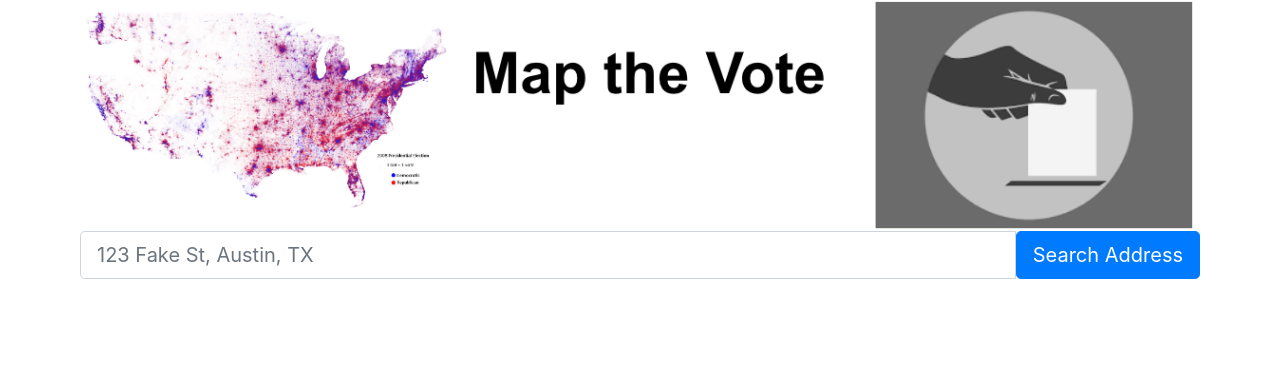
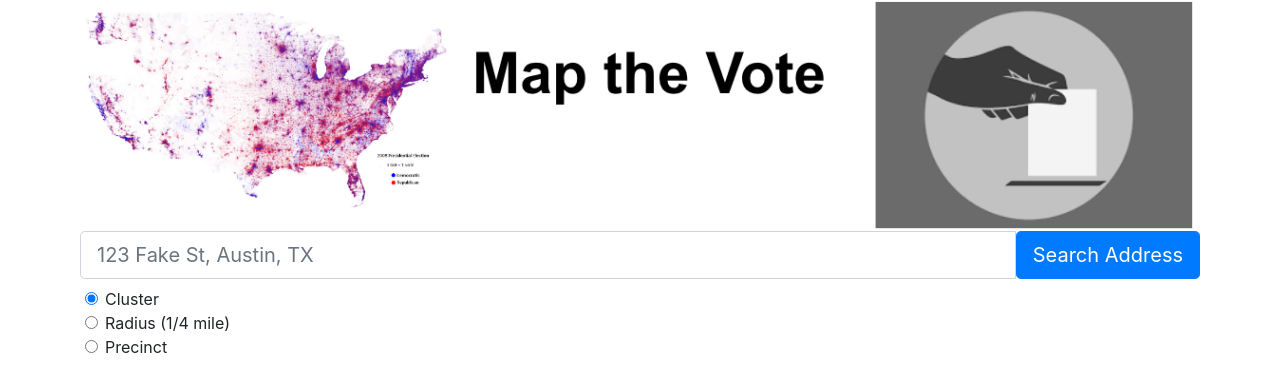
Before and after one commit to codyschank/application, a Flask app: page / in a window 1280 px wide. Shown: the top 392 px of the page. Run offline with Flask 2, Linux system fonts and the light colour scheme; parts of the project's set-up code (start-up, migrations or seed data) failed here and were passed over; some libraries are stand-ins or nearby versions.

Commit message:
Added new features

```diff
--- a/mapthevote/app.py
+++ b/mapthevote/app.py
@@ -1,6 +1,7 @@
-from flask import Flask, render_template, flash, request, Response, send_file
+from flask import Flask, render_template, flash, request, Response, session
 from flask_googlemaps import GoogleMaps
 from flask_googlemaps import Map
+from io import StringIO
 from secrets import *
 
 import googlemaps
@@ -29,9 +30,7 @@ GoogleMaps(app)
 # Connect to make queries using psycopg2
 con = psycopg2.connect(host=endpoint, database=dbname, user=username, password=password)
 
-
-
-def handle_address(address):
+def handle_address(address, option):
     geocode_result = gmaps.geocode(address)
 
     if not geocode_result:
@@ -40,48 +39,71 @@ def handle_address(address):
     user_lat = geocode_result[0]["geometry"]["location"]["lat"]
     user_lng = geocode_result[0]["geometry"]["location"]["lng"]
 
-    sql_query = """
-    SELECT hdb_labels, ST_Distance(pts.geom, ST_Transform(ST_GeomFromText('POINT(%s %s)',4326),3081)) as distance
-    FROM final_addresses_not_joined_hdbscan pts
-    WHERE pts.hdb_labels > 0
-    ORDER BY distance LIMIT 1;
-    """ % (
-        user_lng,
-        user_lat,
-    )
-    hdb_label_pd = pd.read_sql_query(sql_query, con)
-    hdb_label = str(hdb_label_pd.hdb_labels.values[0])
+    if(option == "option1"):
 
-    sql_query = """
-    SELECT oa_lat, oa_lon, oa_street_ FROM final_addresses_not_joined_hdbscan
-    WHERE hdb_labels = \'%s\';
-    """ % (
-        hdb_label
-    )
-    cluster_addresses = pd.read_sql_query(sql_query, con)
-    n_cluster = cluster_addresses.shape[0]
+        sql_query = """
+        SELECT hdb_labels, ST_Distance(pts.geom, ST_Transform(ST_GeomFromText('POINT(%s %s)',4326),3081)) as distance
+        FROM final_addresses_not_joined_hdbscan pts
+        WHERE pts.hdb_labels > 0
+        ORDER BY distance LIMIT 1;
+        """ % (
+            user_lng,
+            user_lat,
+        )
+        hdb_label_pd = pd.read_sql_query(sql_query, con)
+        hdb_label = str(hdb_label_pd.hdb_labels.values[0])
 
-    sql_query = """
-    SELECT oa_lat, oa_lon, oa_street_ FROM final_addresses_not_joined_hdbscan
-    WHERE ST_Distance(geom, ST_Transform(ST_GeomFromText('POINT(%s %s)',4326),3081)) <= 400;
-    """ % (
-        user_lng,
-        user_lat,
-    )
-    radius_unregistered_addresses = pd.read_sql_query(sql_query, con)
-    n_radius_unregistered = radius_unregistered_addresses.shape[0]
+        sql_query = """
+        SELECT oa_lat, oa_lon, oa_street_ FROM final_addresses_not_joined_hdbscan
+        WHERE hdb_labels = \'%s\';
+        """ % (
+            hdb_label
+        )
+        unregistered_addresses = pd.read_sql_query(sql_query, con)
+        n_unregistered = unregistered_addresses.shape[0]
+
+    elif(option == "option2"):
+
+        sql_query = """
+        SELECT oa_lat, oa_lon, oa_street_ FROM final_addresses_not_joined_hdbscan
+        WHERE ST_Distance(geom, ST_Transform(ST_GeomFromText('POINT(%s %s)',4326),3081)) <= 400;
+        """ % (
+            user_lng,
+            user_lat,
+        )
+        unregistered_addresses = pd.read_sql_query(sql_query, con)
+        n_unregistered = unregistered_addresses.shape[0]
+
+    if(option == "option3"):
+
+        sql_query = """
+        SELECT cntyvtd, ST_Distance(pts.geom, ST_Transform(ST_GeomFromText('POINT(%s %s)',4326),3081)) as distance
+        FROM final_addresses_not_joined_hdbscan pts
+        ORDER BY distance LIMIT 1;
+        """ % (
+            user_lng,
+            user_lat,
+        )
+        cntyvtd_pd = pd.read_sql_query(sql_query, con)
+        cntyvtd = str(cntyvtd_pd.cntyvtd.values[0])
+
+        sql_query = """
+        SELECT oa_lat, oa_lon, oa_street_ FROM final_addresses_not_joined_hdbscan
+        WHERE cntyvtd = \'%s\';
+        """ % (
+            cntyvtd
+        )
+        unregistered_addresses = pd.read_sql_query(sql_query, con)
+        n_unregistered = unregistered_addresses.shape[0]
+
+    # save this to the session so it can be accessed by download function if needed
+    session["unregistered_addresses"] = unregistered_addresses.to_json()
 
     formatted_address = geocode_result[0]["formatted_address"]
 
-    cluster_addresses["icon"] = "http://maps.google.com/mapfiles/ms/icons/green-dot.png"
-    radius_unregistered_addresses[
-        "icon"
-    ] = "http://labs.google.com/ridefinder/images/mm_20_gray.png"
+    unregistered_addresses["icon"] = "http://maps.google.com/mapfiles/ms/icons/green-dot.png"
 
-    user_markers_cluster = [tuple(x) for x in cluster_addresses.values]
-    user_markers_radius_unregistered = [
-        tuple(x) for x in radius_unregistered_addresses.values
-    ]
+    user_markers = [tuple(x) for x in unregistered_addresses.values]
 
     geocoded_location_tuple = [
         user_lat,
@@ -89,11 +111,9 @@ def handle_address(address):
         formatted_address,
         "http://maps.google.com/mapfiles/ms/icons/blue-dot.png",
     ]
-    user_markers = user_markers_cluster + [
+    user_markers = user_markers + [
         geocoded_location_tuple
     ]  # + user_markers_radius_unregistered
-
-    print(user_lat)
 
     return render_template(
         "result-success.html",
@@ -101,18 +121,18 @@ def handle_address(address):
         user_lng=user_lng,
         user_markers=user_markers,
         formatted_address=formatted_address,
-        n_cluster=n_cluster,
-        n_radius_unregistered=n_radius_unregistered,
+        n_unregistered=n_unregistered,
+        unregistered_addresses=unregistered_addresses
     )
-
 
 @app.route("/", methods=["GET", "POST"])
 def index():
 
     if request.method == "POST":
         address = request.form["address"]
+        exampleRadios = request.form["exampleRadios"]
         if address:
-            return handle_address(address)
+            return handle_address(address, exampleRadios)
         else:
             return render_template("result-fail.html")
 
@@ -120,5 +140,15 @@ def index():
         "base.html",
     )
 
+@app.route("/download")
+def download():
+    unregistered_addresses = pd.read_json(session["unregistered_addresses"])
+    csv = unregistered_addresses.to_csv()
+    return Response(
+        csv,
+        mimetype="text/csv",
+        headers={"Content-disposition":
+                 "attachment; filename=test.csv"})
+
 if __name__ == "__main__":
     app.run(debug=True)
--- a/mapthevote/templates/base.html
+++ b/mapthevote/templates/base.html
@@ -25,6 +25,7 @@
       <div class="row">
         <div class="col">
           <form method="post" action="">
+
             <div class="form-row">
               <div class="input-group mb-2">
                 <input name="address" class="form-control form-control-lg" type="text" placeholder="123 Fake St, Austin, TX">
@@ -33,6 +34,28 @@
                 </span>
               </div>
             </div>
+
+            <div class="form-check">
+              <input class="form-check-input" type="radio" name="exampleRadios" id="exampleRadios1" value="option1" checked>
+              <label class="form-check-label" for="exampleRadios1">
+                Cluster
+              </label>
+            </div>
+
+            <div class="form-check">
+              <input class="form-check-input" type="radio" name="exampleRadios" id="exampleRadios2" value="option2">
+              <label class="form-check-label" for="exampleRadios2">
+                Radius (1/4 mile)
+              </label>
+            </div>
+
+            <div class="form-check">
+              <input class="form-check-input" type="radio" name="exampleRadios" id="exampleRadios3" value="option3">
+              <label class="form-check-label" for="exampleRadios3">
+                Precinct
+              </label>
+            </div>
+
           </form>
         </div>
       </div>
--- a/mapthevote/templates/result-success.html
+++ b/mapthevote/templates/result-success.html
@@ -5,7 +5,7 @@
   <div class="col-12">
     <div class="alert alert-success" role="alert">
         <p> Your search matched <b>{{formatted_address}}</b> (blue marker)</p>
-        <p> There are <b>{{n_cluster}} unregistered houses</b> in the nearest cluster of houses (green markers)</p>
+        <p> There are <b>{{n_unregistered}} unregistered houses</b> (green markers)</p>
     </div>
       {% with map=googlemap_obj("my-map",lat=user_lat, lng=user_lng, markers=user_markers, zoom=16, fit_markers_to_bounds = True, style="height:900px;") %}
         {{map.html}}
@@ -13,4 +13,5 @@
       {% endwith %}
   </div>
 </div>
+Hello. <a href="/download">Click me.</a>
 {% endblock %}
```
